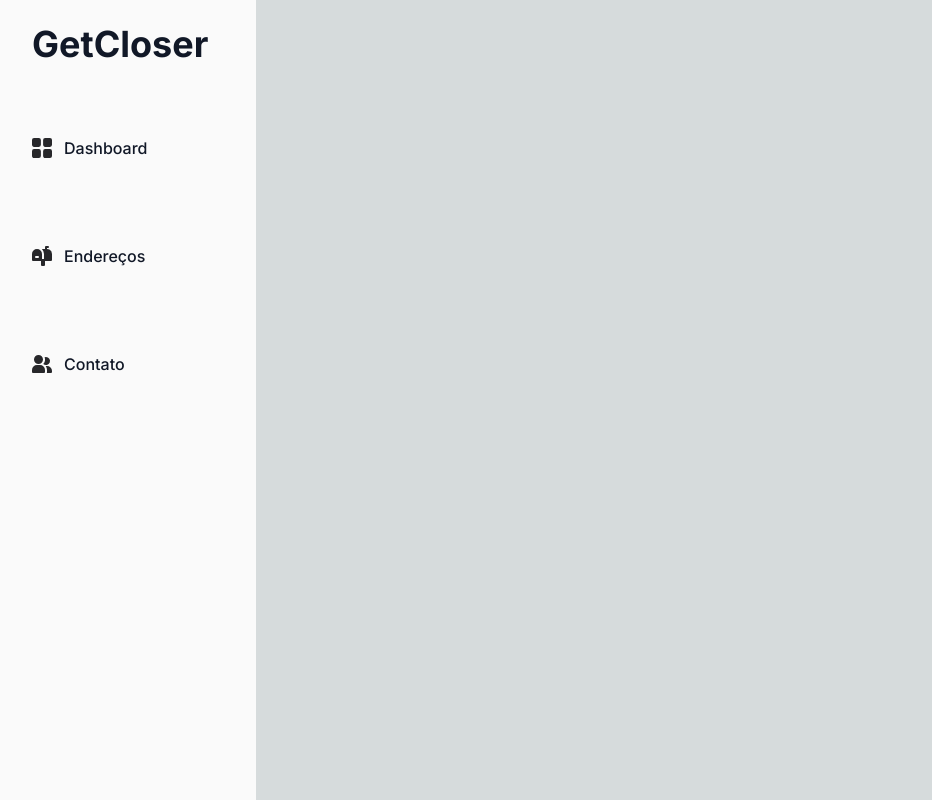
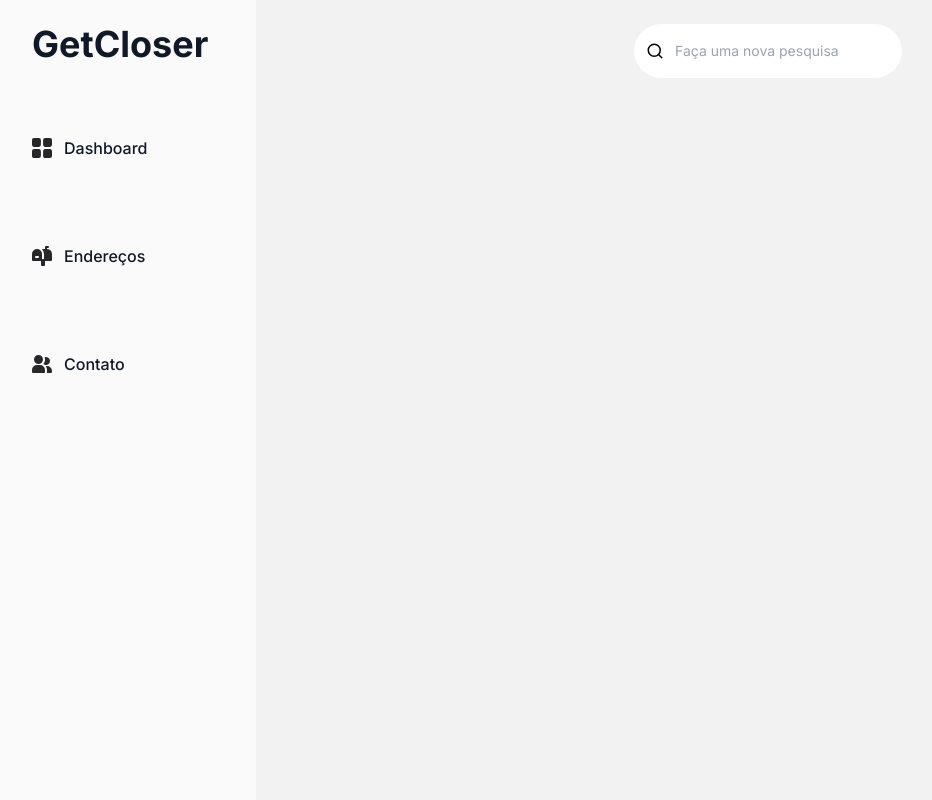
Before and after one commit to soyRena/get-closer, a Next.js app: page / in a window 1280 px wide. Shown: the whole page, without its empty margins (0-932 px from the left). Built offline with nearby package versions, Linux system fonts and the light colour scheme.

Commit message:
feat: create address search input component

```diff
--- /dev/null
+++ b/src/address-search-input/components/address-search-input.tsx
@@ -0,0 +1,22 @@
+import { Search } from 'lucide-react'
+
+export function AddressSearchInput() {
+  return (
+    <div className="flex flex-col items-center">
+      <form>
+        <div className="relative">
+          <div className="absolute inset-y-0 start-0 flex items-center ps-3 pointer-events-none">
+            <Search size={18} />
+          </div>
+          <input
+            type="search"
+            id="search"
+            className="block w-full p-4 ps-10 text-sm text-gray-900 border border-white rounded-full focus:ring-blue-500 focus:border-blue-500"
+            placeholder="Faça uma nova pesquisa"
+            required
+          />
+        </div>
+      </form>
+    </div>
+  )
+}
--- a/src/app/globals.css
+++ b/src/app/globals.css
@@ -8,20 +8,16 @@
   --background-end-rgb: 255, 255, 255;
 }
 
-@media (prefers-color-scheme: dark) {
-  :root {
-    --foreground-rgb: 255, 255, 255;
-    --background-start-rgb: 0, 0, 0;
-    --background-end-rgb: 0, 0, 0;
-  }
+* {
+  margin: 0;
+  padding: 0;
+  box-sizing: border-box;
+  -moz-osx-font-smoothing: grayscale;
+  text-rendering: optimizeLegibility;
+  text-size-adjust: none;
+  -webkit-font-smoothing: antialiased;
 }
 
 body {
-  color: rgb(var(--foreground-rgb));
-  background: linear-gradient(
-      to bottom,
-      transparent,
-      rgb(var(--background-end-rgb))
-    )
-    rgb(var(--background-start-rgb));
+  background: #F2F2F2;
 }
--- a/src/app/page.tsx
+++ b/src/app/page.tsx
@@ -1,9 +1,17 @@
+import { AddressSearchInput } from '~/address-search-input/components/address-search-input'
 import { NavigationMenu } from '~/navigation-menu/components/navigation-menu'
 
 export default function Home() {
   return (
-    <main>
-      <NavigationMenu />
-    </main>
+    <div className="h-screen flex flex-col">
+      <div className="flex flex-1">
+        <aside className="w-64">
+          <NavigationMenu />
+        </aside>
+        <main className="flex-1 p-6">
+          <AddressSearchInput />
+        </main>
+      </div>
+    </div>
   )
 }
```
